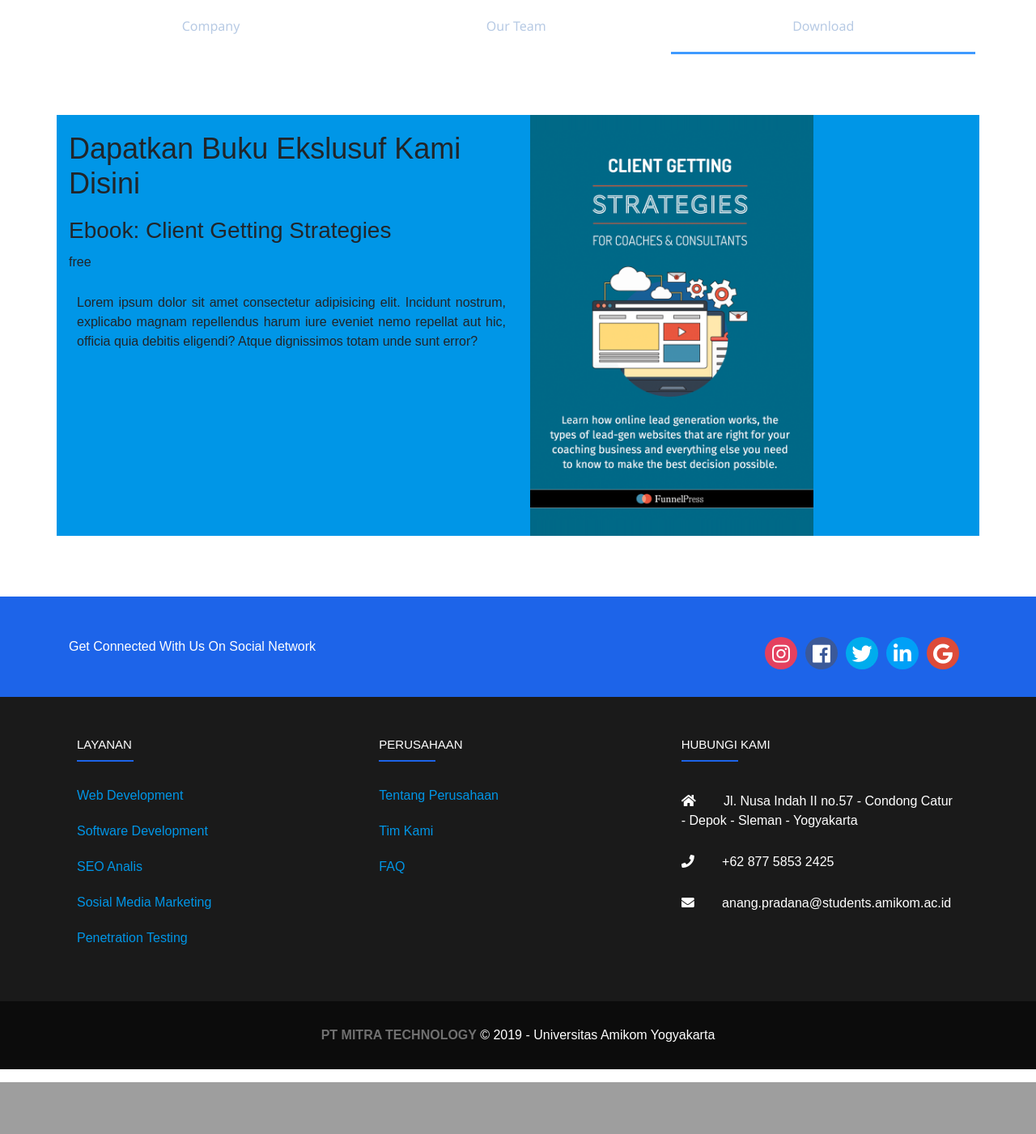
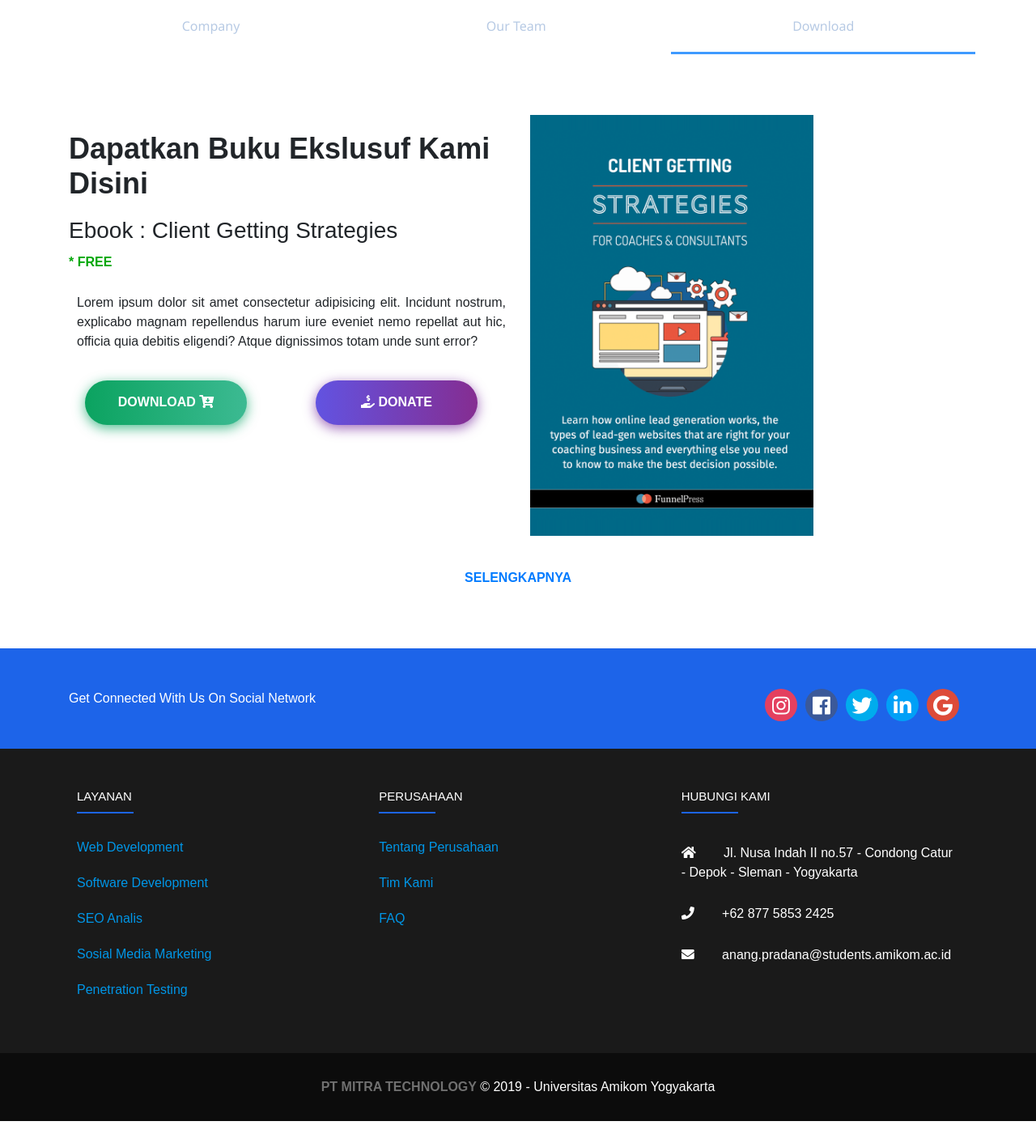
Before and after one commit to q-in-q/web-programing, a PHP site: page /download.php in a window 1280 px wide. Shown: the part 500-1901 px from the top of the page at 81% size. Before the commit the page ends 1837 px from the top, so only its background shows below. Run offline with PHP 8.4, Linux system fonts and the light colour scheme; style sheets or scripts are compiled from the project's sources; some libraries are stand-ins or nearby versions.

Commit message:
Download

```diff
--- a/assets/css/style.css
+++ b/assets/css/style.css
@@ -76,6 +76,11 @@ section.curve-main {
 .btn-grad-2 {
     background-image: linear-gradient(to right, #0ba360, #3cba92, #30dd8a, #2bb673);
     box-shadow: 0 4px 15px 0 rgba(23, 168, 108, 0.75);
+}
+
+.btn-grad-3 {
+    background-image: linear-gradient(to right, #6253e1, #852D91, #a025da, #550066);
+    box-shadow: 0 4px 15px 0 rgba(126, 52, 161, 0.75);
 }
 
 button.btn.btn-primary, button.btn.btn-primary.btn-login {
@@ -159,12 +164,46 @@ button.btn.btn-primary:hover {
 }
 
 .download {
-    background: #0096e7;
 }
 
 .download-deskripsi p {
     padding: 10px 0 0 10px;
     text-align: justify;
+}
+
+.download-judul h1 {
+    text-transform: capitalize;
+}
+
+.download-judul button {
+    align-content: center;
+}
+
+.download-judul h1, .download-judul .price {
+    font-weight: bolder;
+}
+
+.download-judul .price {
+    color: #00a708;
+    text-transform: uppercase;
+}
+
+.download-more {
+    padding: 40px 0 0 0;
+    font-weight: bold;
+    text-transform: uppercase;
+}
+
+.download-more p {
+    color: #0096e7;
+}
+
+.download-more a {
+    text-decoration: none;
+}
+
+.download-more a:hover {
+    color: #02a7ff;
 }
 
 .col.thumbnail img{
--- a/download.php
+++ b/download.php
@@ -17,20 +17,31 @@ include("jumbotron.php");
         <section class="team">
             <div class="container">
                 <div class="row download">
-                    <div class="col">
+                    <div class="col download-judul">
                         <h1>Dapatkan Buku Ekslusuf Kami Disini</h1>
-                        <h3>Ebook: Client Getting Strategies</h3>
+                        <h3>Ebook : Client Getting Strategies</h3>
                         <div class="price">
-                            <p>free</p>
+                            <p>* Free</p>
                         </div>
                         <div class="download-deskripsi">
                             <p>Lorem ipsum dolor sit amet consectetur adipisicing elit. Incidunt nostrum, explicabo magnam repellendus harum iure eveniet nemo repellat aut hic, officia quia debitis eligendi? Atque dignissimos totam unde sunt error?</p>
+                        </div>
+                        <div class="row">
+                            <div class="col">
+                            <button class="btn-grad btn-grad-2">DOWNLOAD <i class="fas fa-cart-arrow-down"></i></button>
+                            </div>
+                            <div class="col">
+                            <button class="btn-grad btn-grad-3"><i class="fas fa-hand-holding-usd"></i> DONATE</button>
+                            </div>
                         </div>
                     </div>
                     <div class="col thumbnail">
                         <img src="./assets/img/Client-Getting-Strategies-Ebook-Thumb.png">
                     </div>
                 </div>
+                <div class="text-center download-more">
+                    <p><a href="#">Selengkapnya</a></p>
+                </div>
             </div>
         </section>
 
```
